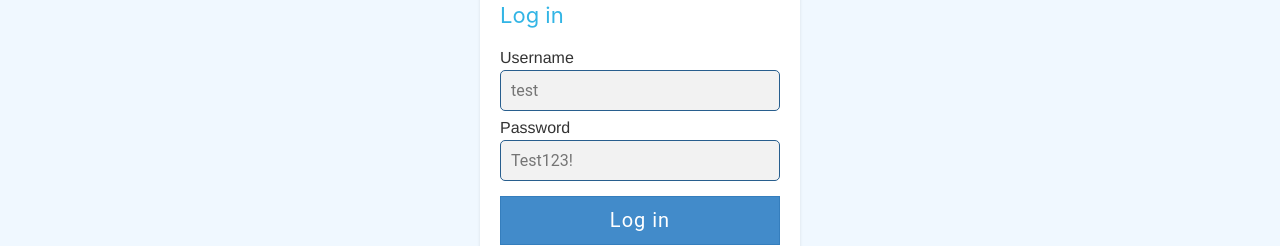
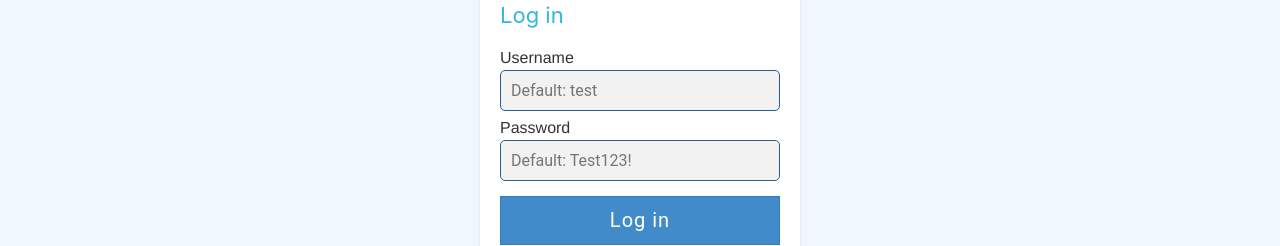
Before and after one commit to muzhaqi16/meal-planner-react, a React (Create React App) app: page /signin in a window 1280 px wide. Shown: the part 254-500 px from the top of the page. Built offline with nearby package versions, Linux system fonts and the light colour scheme; the HTML template or start-up script is replaced by a standard one.

Commit message:
add default user label

```diff
--- a/src/routes/Login/Login.js
+++ b/src/routes/Login/Login.js
@@ -36,8 +36,8 @@ export default class Login extends React.Component {
             <div className="login-page">
                 <form onSubmit={this.handleLogin} id='login-form'>
                     <h2>Log in</h2>
-                    <TextInput label='Username' id='user_name' placeholder="test" />
-                    <TextInput label='Password' type='password' id="password" placeholder="Test123!" />
+                    <TextInput label='Username' id='user_name' placeholder="Default: test" />
+                    <TextInput label='Password' type='password' id="password" placeholder="Default: Test123!" />
                     <div role='alert'>
                         {error && <p className='red'>{error}</p>}
                     </div>
```
